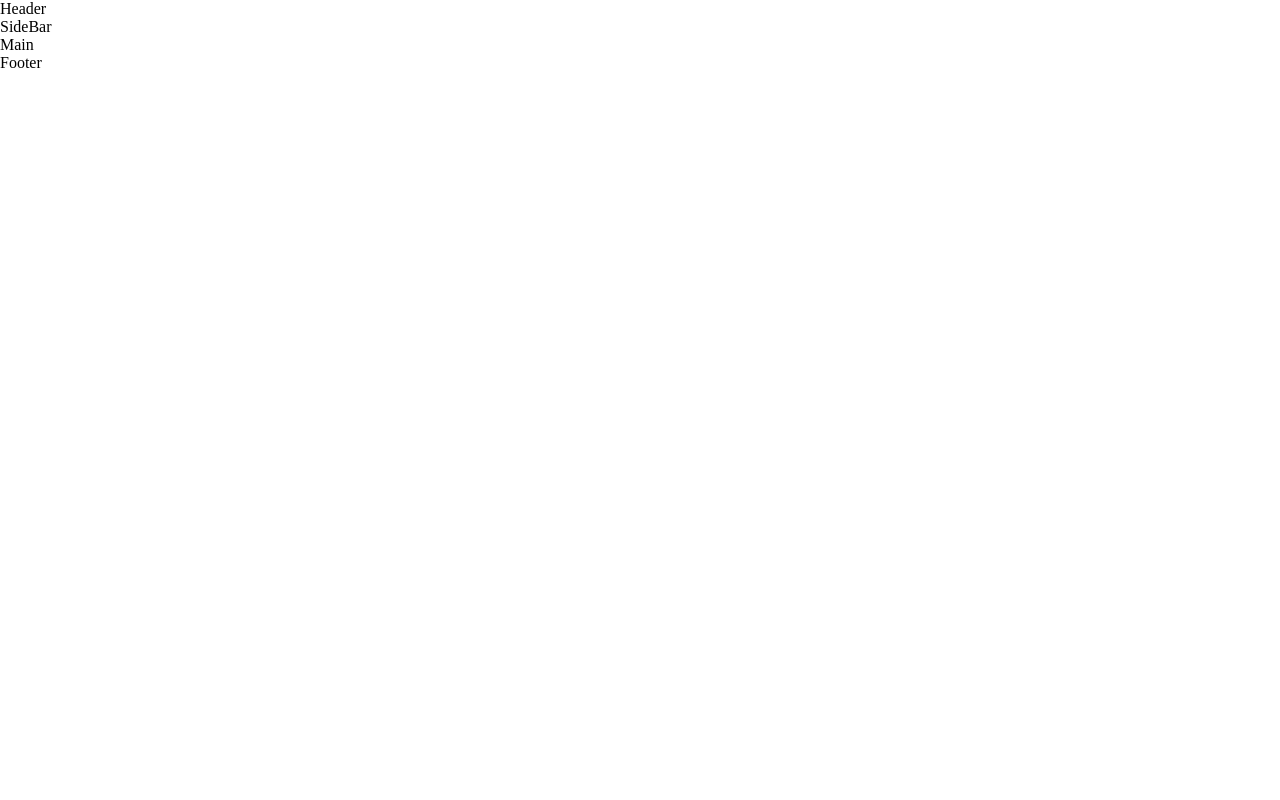
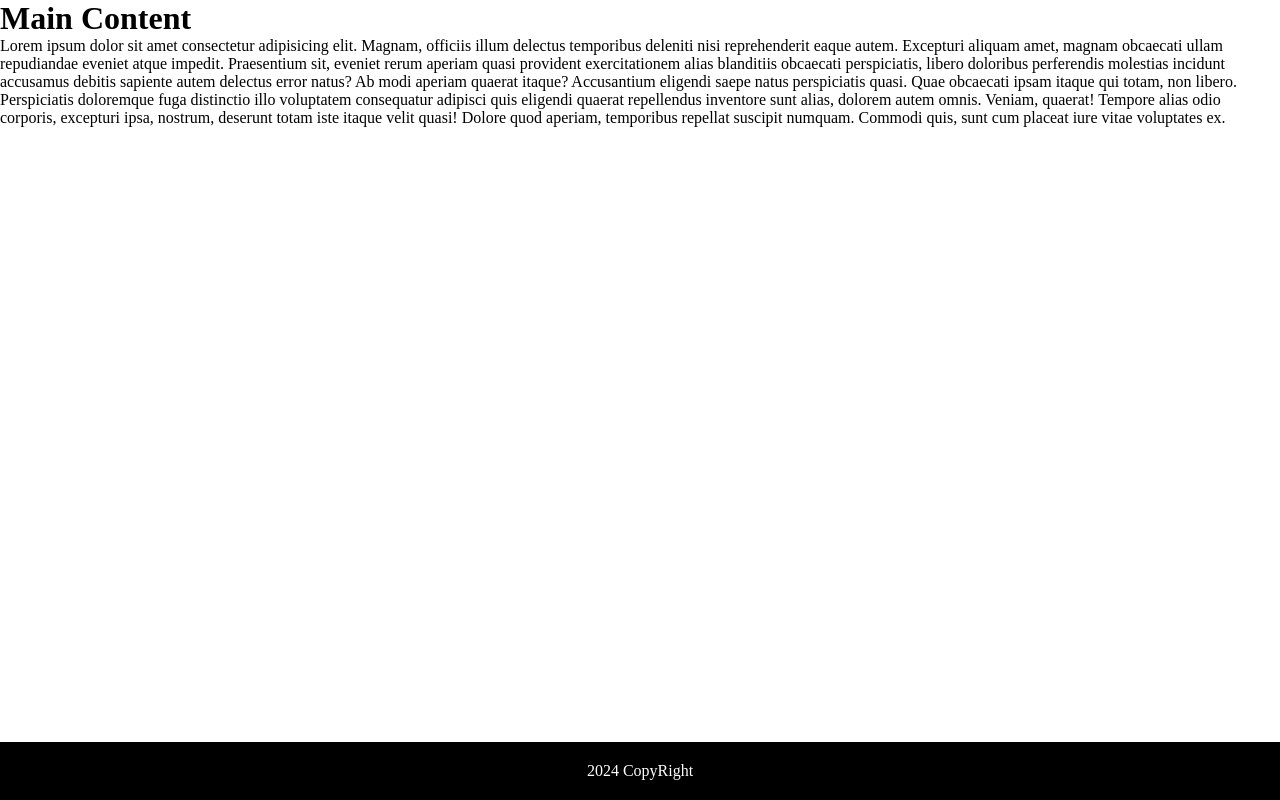
Before and after one commit to shariar-duke/css-refresher, a plain HTML site: page index.html in a window 1280 px wide. Drawn offline with Linux system fonts and the light colour scheme.

Commit message:
sticky footer

```diff
--- a/index.html
+++ b/index.html
@@ -7,11 +7,30 @@
     <link rel="stylesheet" href="./style.css" />
   </head>
   <body>
-    <div class="grid-container">
-      <div class="grid-item" id="grid-1">Header</div>
-      <div class="grid-item" id="grid-2">SideBar</div>
-      <div class="grid-item" id="grid-3">Main</div>
-      <div class="grid-item" id="grid-5">Footer</div>
+    <div class="container">
+      <header>
+        <h1>Main Content</h1>
+      </header>
+      <main>
+        <p>
+          Lorem ipsum dolor sit amet consectetur adipisicing elit. Magnam,
+          officiis illum delectus temporibus deleniti nisi reprehenderit eaque
+          autem. Excepturi aliquam amet, magnam obcaecati ullam repudiandae
+          eveniet atque impedit. Praesentium sit, eveniet rerum aperiam quasi
+          provident exercitationem alias blanditiis obcaecati perspiciatis,
+          libero doloribus perferendis molestias incidunt accusamus debitis
+          sapiente autem delectus error natus? Ab modi aperiam quaerat itaque?
+          Accusantium eligendi saepe natus perspiciatis quasi. Quae obcaecati
+          ipsam itaque qui totam, non libero. Perspiciatis doloremque fuga
+          distinctio illo voluptatem consequatur adipisci quis eligendi quaerat
+          repellendus inventore sunt alias, dolorem autem omnis. Veniam,
+          quaerat! Tempore alias odio corporis, excepturi ipsa, nostrum,
+          deserunt totam iste itaque velit quasi! Dolore quod aperiam,
+          temporibus repellat suscipit numquam. Commodi quis, sunt cum placeat
+          iure vitae voluptates ex.
+        </p>
+      </main>
+      <footer class="footer">2024 CopyRight</footer>
     </div>
   </body>
 </html>
--- a/style.css
+++ b/style.css
@@ -3,9 +3,9 @@
   padding: 0;
   box-sizing: border-box;
 }
+
 .container {
   min-height: 100vh;
-  text-align: center;
   display: flex;
   flex-direction: column;
 }
@@ -14,6 +14,7 @@
   background-color: black;
   color: white;
   padding: 20px;
-  margin: auto;
-  width: full;
+  width: 100%; /* Make sure the footer spans the full width */
+  text-align: center;
+  margin-top: auto; /* Pushes the footer to the bottom */
 }
```
